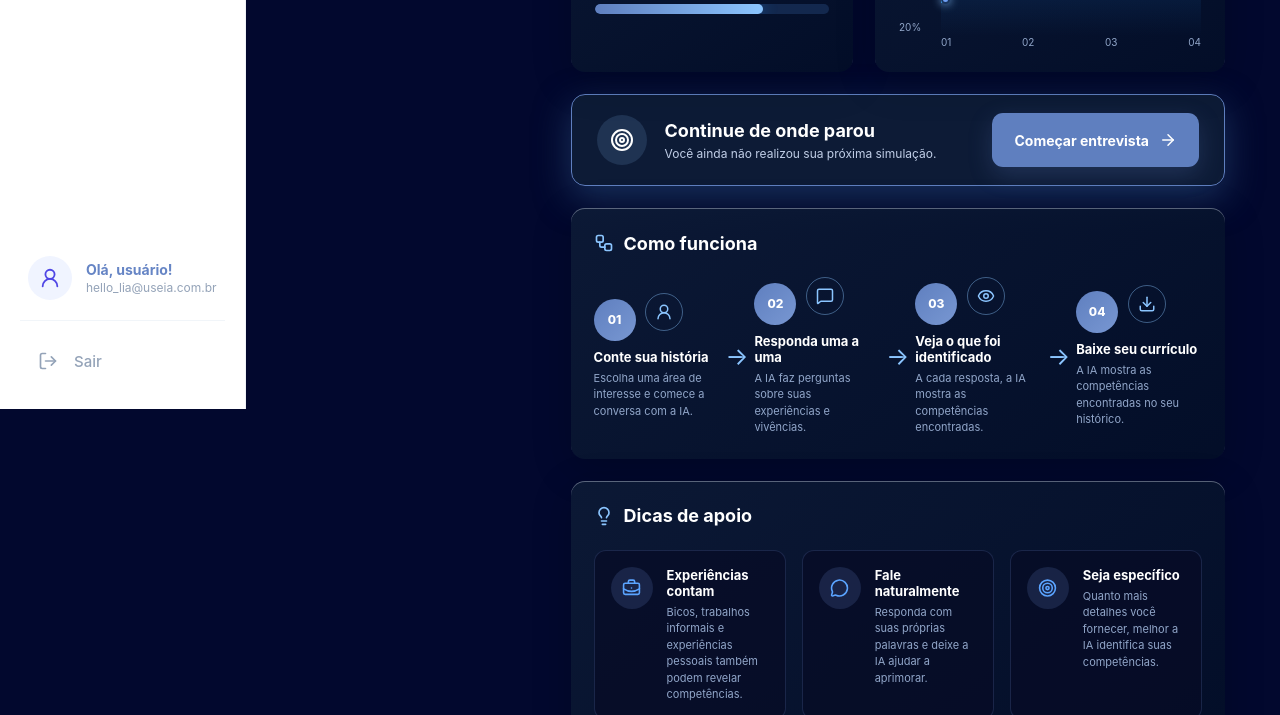
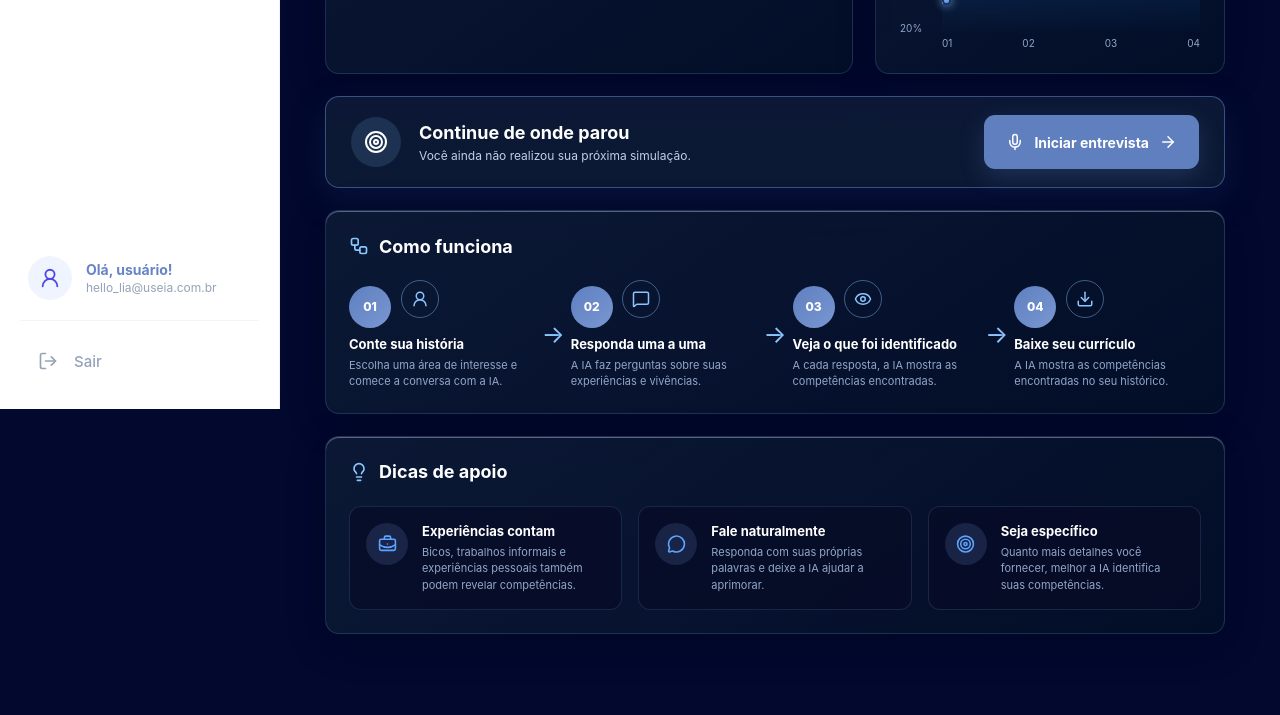
Before and after one commit to MPort0/TCC-SENAI2026-FRONT, a website: page HTML/home.html in a window 1280 px wide. Shown: the part 391-1106 px from the top of the page. After the commit the page ends 1075 px from the top, so only its background shows below. Drawn offline with nearby package versions, Linux system fonts and the light colour scheme.

Commit message:
Fazendo linkagens e centralização da tela home, e linkando os termos de uso e arrumando o modo escuro

```diff
--- a/CSS/home.css
+++ b/CSS/home.css
@@ -7,9 +7,12 @@
 }
 
 :root {
+    --background: #02082e;
     --sidebar-border: #505873;
     --text: #ffffff;
+    --text-secondary: #91A6C9;
     --active: #627dbc;
+    --border: rgba(95, 127, 191, 0.26);
 }
 
 body {
@@ -20,12 +23,7 @@ body {
         BlinkMacSystemFont,
         "Segoe UI",
         sans-serif;
- background: var(--background);
-        /* background:
-        radial-gradient(circle at 80% 0%,
-            rgba(95, 127, 191, .16),
-            transparent 30%),
-        var(--background); */
+    background: var(--background);
     color: var(--text);
     min-height: 100vh;
 }
@@ -33,8 +31,9 @@ body {
 .app {
     width: 100%;
     min-height: 100vh;
-    display: flex;
-    background: #02082e;
+    display: grid;
+    grid-template-columns: 270px 1fr; /* Coluna 1 fixa para o menu, Coluna 2 ocupa o resto */
+    background: var(--background);
 }
 
 
@@ -89,13 +88,19 @@ body {
 
 
 /* SIDEBAR BOTTOM */
+.sidebar {
+    position: sticky; /* Fixa a barra lateral na tela durante o scroll */
+    top: 0;           /* Cola no topo da tela quando começar a rolar */
+    height: 100vh;    /* Faz ela ocupar a altura exata da tela */
+    overflow-y: auto; /* Permite rolar apenas os itens de dentro caso o menu seja muito longo */
+}
 
 .sidebar-bottom {
     margin-top: auto;
     background:
         rgba(10, 29, 65, .75);
     border:
-        1px solid rgba(95, 127, 191, .26);
+        1px solid var(--border);
     border-radius: 15px;
     padding: 14px;
 }
@@ -137,7 +142,6 @@ body {
     color: var(--text-secondary);
     margin-top: 3px;
     font-size: 11px;
-
 }
 
 .bottom-item {
@@ -164,13 +168,18 @@ body {
 ========================= */
 
 .main {
-    margin-left: 270px;
-    width: calc(100% - 270px);
+    width: 100%;
+    max-width: 1300px;      /* Define um limite para o conteúdo não esticar demais */
+    margin: 0 auto;         /* Centraliza perfeitamente no espaço restante da tela */
     padding: 38px 55px 50px;
-    max-width: 1700px;
+    display: flex;
+    flex-direction: column;
+    box-sizing: border-box;
 }
 
-
+.top-grid, .continue-card, .workflow, .tips, .header {
+    width: 100%;
+}
 /* HEADER */
 
 .header {
@@ -198,12 +207,14 @@ body {
 
 .header small {
     display: block;
-    color: #91A6C9;
+    color: var(--text-secondary);
     margin-top: 5px;
     font-size: 14px;
-
 }
 
+.header, .top-grid, .continue-card, .workflow, .tips {
+    width: 100%;
+}
 
 /* PRIMARY BUTTON */
 
@@ -226,6 +237,7 @@ body {
     box-shadow:
         0 8px 25px rgba(95, 127, 191, .24);
     transition: .25s;
+    text-decoration: none;
 }
 
 .primary-button:hover,
@@ -287,14 +299,12 @@ body {
     display: flex;
     align-items: center;
     gap: 10px;
-
 }
 
 .card-title h2 svg,
 .section-title h2 svg {
     width: 20px;
     color: #8BC5FF;
-
 }
 
 .card-title a {
@@ -329,11 +339,10 @@ body {
     border:
         1px solid rgba(95, 127, 191, .20);
     background:
-        rgba(7, 17, 38, 72);
+        rgba(7, 17, 38, .72);
     display: flex;
     align-items: center;
     gap: 13px;
-
 }
 
 .stat-icon {
@@ -382,7 +391,6 @@ body {
 .stat .technology {
     font-size: 17px;
     margin-top: 5px;
-
 }
 
 /* OBJECTIVE */
@@ -409,7 +417,6 @@ body {
     background: #13284E;
     border-radius: 20px;
     overflow: hidden;
-
 }
 
 .progress-fill {
@@ -422,7 +429,6 @@ body {
             #8BC5FF);
     box-shadow:
         0 0 15px rgba(38, 145, 255, .45);
-
 }
 
 
@@ -444,7 +450,7 @@ body {
     display: flex;
     flex-direction: column;
     justify-content: space-between;
-    color: #91A6C9;
+    color: var(--text-secondary);
     font-size: 10px;
     padding-bottom: 3px;
 }
@@ -462,21 +468,10 @@ body {
         1px solid rgba(139, 197, 255, .12);
 }
 
-.line1 {
-    top: 0;
-}
-
-.line2 {
-    top: 25%;
-}
-
-.line3 {
-    top: 50%;
-}
-
-.line4 {
-    top: 75%;
-}
+.line1 { top: 0; }
+.line2 { top: 25%; }
+.line3 { top: 50%; }
+.line4 { top: 75%; }
 
 .chart-svg {
     position: absolute;
@@ -495,33 +490,17 @@ body {
         0 0 10px #8BC5FF;
 }
 
-.p1 {
-    left: 0;
-    top: 77%;
-}
-
-.p2 {
-    left: 32%;
-    top: 52%;
-}
-
-.p3 {
-    left: 62%;
-    top: 57%;
-}
-
-.p4 {
-    right: 0;
-    top: 21%;
-}
+.p1 { left: 0; top: 77%; }
+.p2 { left: 32%; top: 52%; }
+.p3 { left: 62%; top: 57%; }
+.p4 { right: 0; top: 21%; }
 
 .x-axis {
     margin-left: 42px;
     display: flex;
     justify-content: space-between;
-    color: #91A6C9;
+    color: var(--text-secondary);
     font-size: 10px;
-
 }
 
 
@@ -539,14 +518,13 @@ body {
     gap: 18px;
     background:
         linear-gradient(100deg,
-            rgba(13, 27, 54, 88),
-            rgba(13, 27, 54, 88) 50%,
-            rgba(13, 27, 54, 88));
+            rgba(13, 27, 54, .88),
+            rgba(13, 27, 54, .88) 50%,
+            rgba(13, 27, 54, .88));
     border:
-         1px solid rgba(95, 127, 191, 55);
+         1px solid rgba(95, 127, 191, .55);
     box-shadow:
-        0 12px 35px rgba(25, 49, 91, 28);
-
+        0 12px 35px rgba(25, 49, 91, .28);
 }
 
 .continue-icon {
@@ -558,7 +536,6 @@ body {
     justify-content: center;
     background:
         rgba(139, 197, 255, .14);
-
 }
 
 .continue-icon svg {
@@ -572,13 +549,11 @@ body {
 .continue-text h2 {
     font-size: 18px;
     margin-bottom: 5px;
-
 }
 
 .continue-text p {
     color: #C0CEE7;
     font-size: 12px;
-
 }
 
 
@@ -616,7 +591,6 @@ body {
     font-size: 12px;
     font-weight: 800;
     margin-bottom: 8px;
-
 }
 
 .step-icon {
@@ -642,7 +616,7 @@ body {
 }
 
 .step p {
-    color: #91A6C9;
+    color: var(--text-secondary);
     font-size: 11px;
     line-height: 1.5;
 }
@@ -704,10 +678,9 @@ body {
 }
 
 .tip p {
-    color: #91A6C9;
+    color: var(--text-secondary);
     font-size: 11px;
     line-height: 1.5;
-
 }
 
 
@@ -721,18 +694,14 @@ body {
     }
     .top-grid {
         grid-template-columns: 1fr;
-
     }
     .steps {
-        grid-template-columns:
-            1fr 1fr;
+        grid-template-columns: 1fr 1fr;
         gap: 25px;
     }
-
     .step-arrow {
         display: none;
     }
-
 }
 
 @media (max-width: 800px) {
@@ -746,7 +715,6 @@ body {
     .user-box div,
     .bottom-item:not(:has(svg)) {
         display: none;
-
     }
 
     .logo {
@@ -757,7 +725,6 @@ body {
     .menu-item {
         justify-content: center;
         padding: 0;
-
     }
 
     .sidebar-bottom {
@@ -791,12 +758,9 @@ body {
     .continue-card {
         flex-wrap: wrap;
     }
-
 }
 
-
 @media (max-width: 550px) {
-
     .main {
         padding: 18px 12px;
     }
--- a/HTML/home.html
+++ b/HTML/home.html
@@ -111,11 +111,10 @@
                     </small>
                 </div>
 
-                <button class="primary-button">
-                    <i data-lucide="mic"></i>
-                    Iniciar entrevista
+                <a href="../HTML/chat-lia.html" class="continue-button" style="text-decoration: none;">
+                    Começar entrevista
                     <i data-lucide="arrow-right"></i>
-                </button>
+                </a>
             </header>
 
 
@@ -129,7 +128,7 @@
                             <i data-lucide="bar-chart-3"></i>
                             Seu progresso
                         </h2>
-                        <a href="#">
+                        <a href="../HTML/historico.html">
                             Ver histórico
                             <i data-lucide="arrow-right"></i>
                         </a>
@@ -265,10 +264,11 @@
                         Você ainda não realizou sua próxima simulação.
                     </p>
                 </div>
-                <button class="continue-button">
-                    Começar entrevista
+                <a href="../HTML/simulação.html" class="primary-button" style="text-decoration: none;">
+                    <i data-lucide="mic"></i>
+                    Iniciar entrevista
                     <i data-lucide="arrow-right"></i>
-                </button>
+                </a>
             </section>
 
 
```
Also changed, not shown: HTML/termos-uso.html (+4 -7 lines), JS/termos-uso.js (+5 -6 lines).
